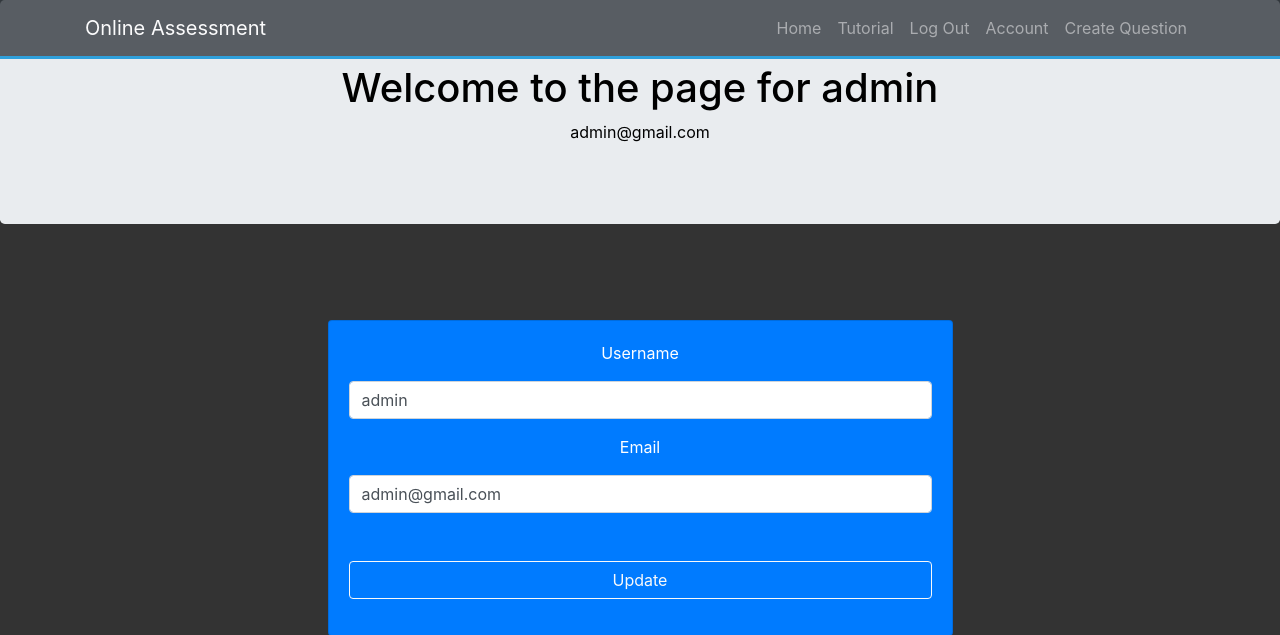
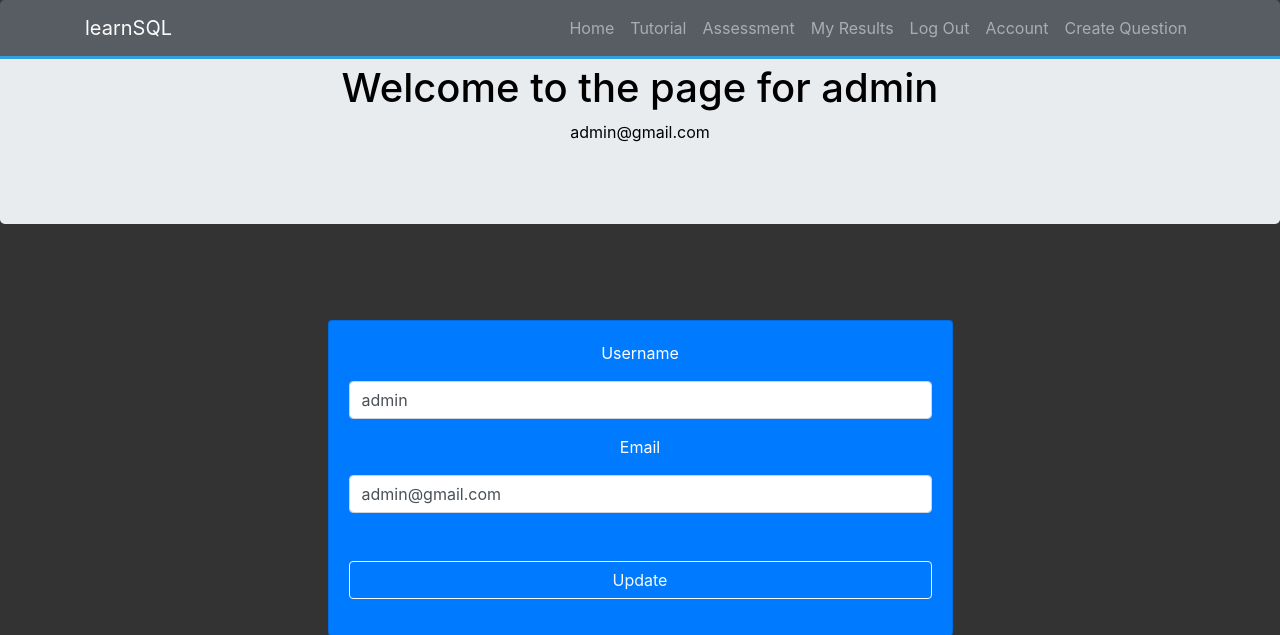
Before and after one commit to Ollie-lee/Agile_Proj2, a Flask app: page /account in a window 1280 px wide. Shown: the top 635 px of the page. Run offline with Flask 2, Linux system fonts and the light colour scheme; a user stored in the database is signed in; some libraries are stand-ins or nearby versions.

Commit message:
edit home page

```diff
--- a/OnlineAssessment/templates/base.html
+++ b/OnlineAssessment/templates/base.html
@@ -13,16 +13,16 @@
 	<script src="https://maxcdn.bootstrapcdn.com/bootstrap/4.0.0/js/bootstrap.min.js"
 		integrity="sha384-JZR6Spejh4U02d8jOt6vLEHfe/JQGiRRSQQxSfFWpi1MquVdAyjUar5+76PVCmYl" crossorigin="anonymous">
 	</script>
-	<meta charset="utf-8">
+	<meta charset="utf-8" content="width=device-width">
 	<link rel="stylesheet" href="{{ url_for('static', filename='index.css') }}">
-	<title>Coding Online Assessment</title>
+	<title>learnSQL</title>
 </head>
 
 <body>
 
 	<nav class="navbar navbar-expand-sm bg-dark navbar-dark fixed-top" id="main-nav">
 		<div class="container">
-			<a href="{{ url_for('core.index') }}" class="navbar-brand">Online Assessment</a>
+			<a href="{{ url_for('core.index') }}" class="navbar-brand">learnSQL</a>
 			<button class="navbar-toggler" data-toggle="collapse" data-target="#navbarCollapse">
 				<span class="navbar-toggler-icon"></span>
 			</button>
@@ -33,6 +33,8 @@
 					</li>
 					{% if current_user.is_authenticated %}
 					<li class="nav-item"><a class="nav-link" href="{{ url_for('core.tutorial') }}">Tutorial</a></li>
+					<li class="nav-item"><a class="nav-link" href="{{ url_for('tests.assessment') }}">Assessment</a></li>
+					<li class="nav-item"><a class="nav-link" href="{{ url_for('tests.my_results') }}">My Results</a></li>
 					<li class="nav-item"><a class="nav-link" href="{{ url_for('users.logout') }}">Log Out</a></li>
 					<li class="nav-item"><a class="nav-link" href="{{ url_for('users.account') }}">Account</a></li>
 					{% if current_user.role == 'ADMIN' %}
```
